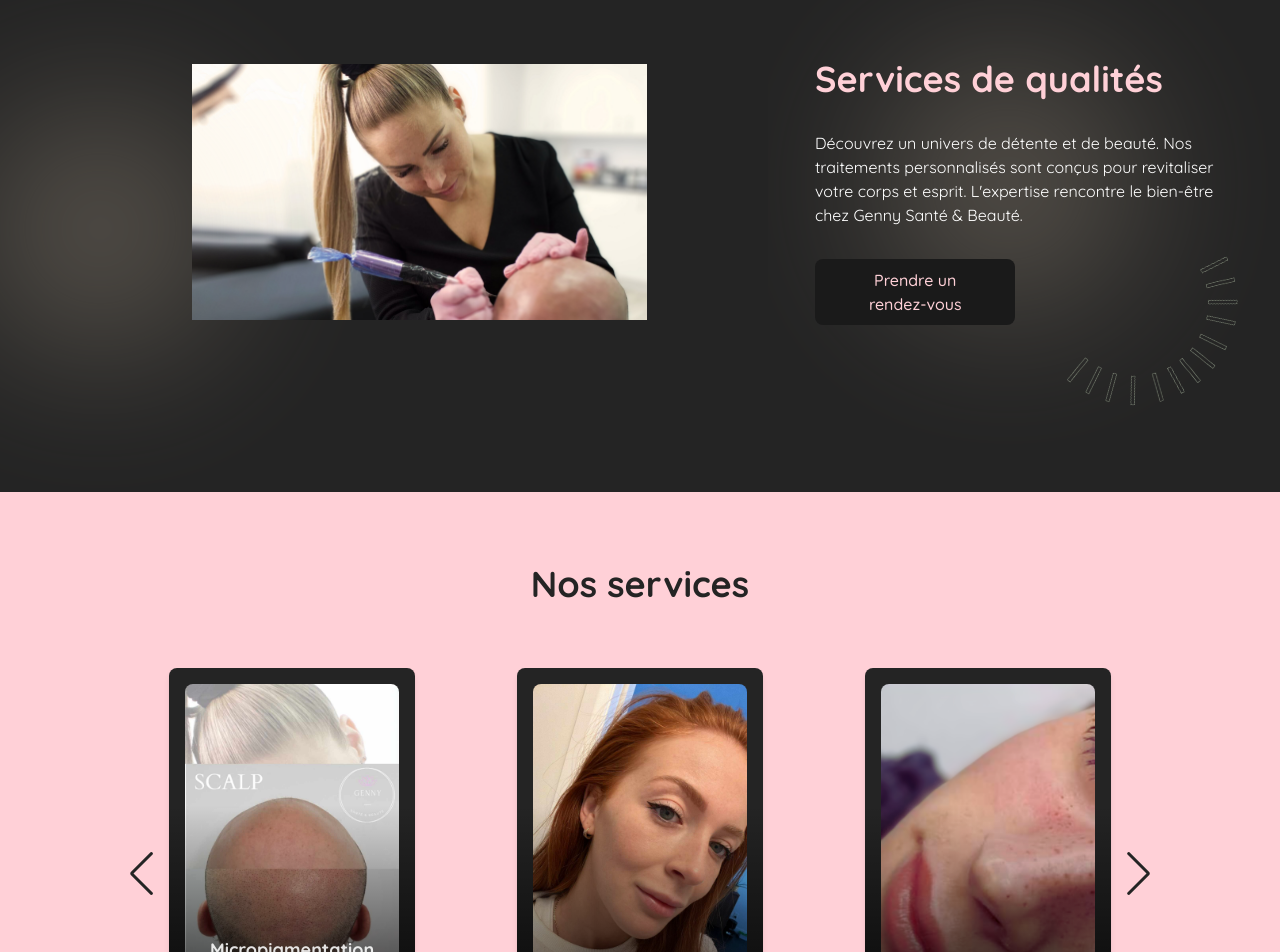
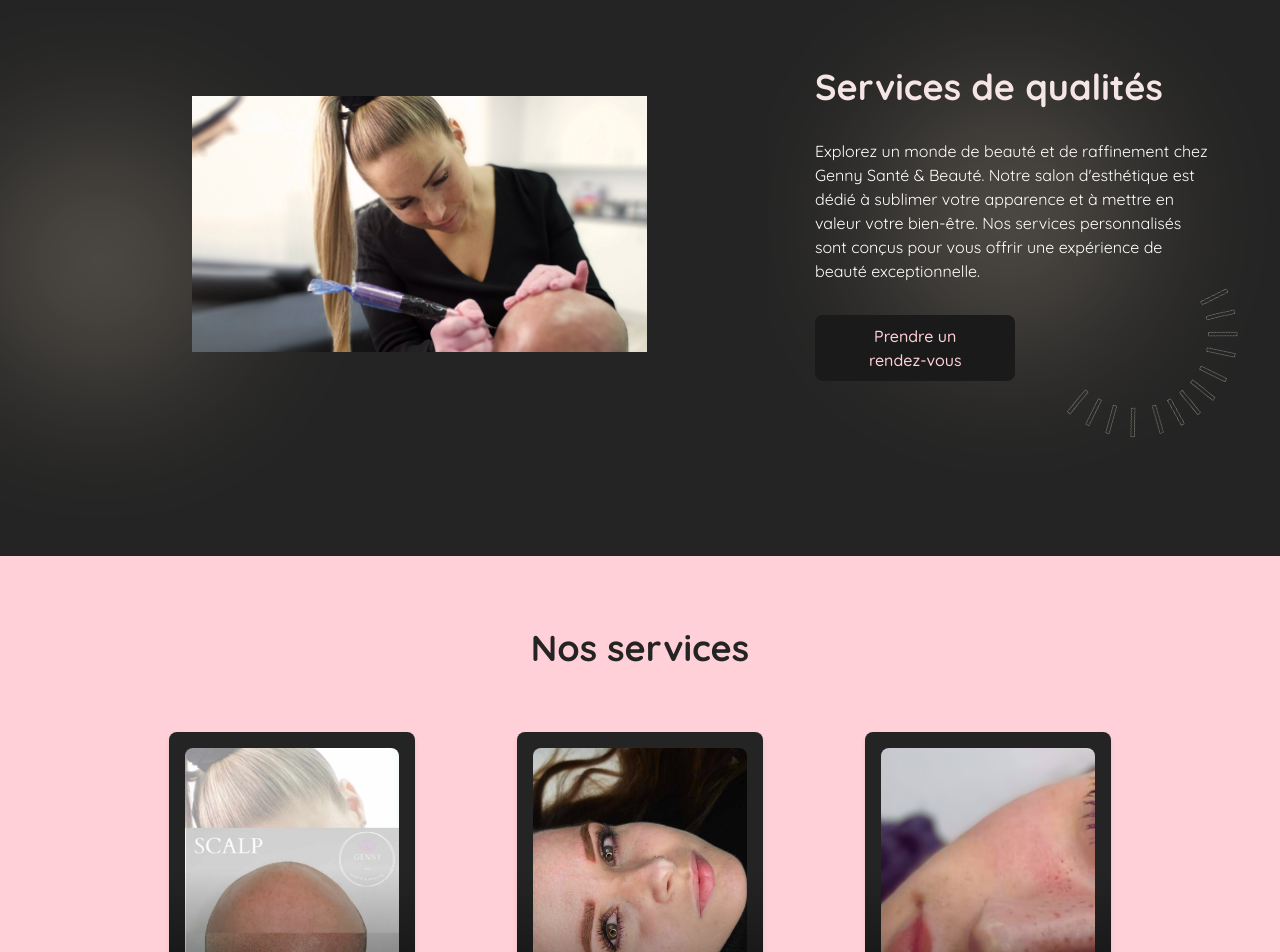
Before and after one commit to demenciel/gc-website, a React (Vite) app: page / in a window 1280 px wide. Shown: the part 780-1732 px from the top of the page. Built offline with nearby package versions, Linux system fonts and the light colour scheme.

Commit message:
fixed speciality banner and added circular progres for videos

```diff
--- a/src/App.jsx
+++ b/src/App.jsx
@@ -15,7 +15,7 @@ function App() {
     <>
       <Navbar />
       <Sidebar />
-      <div className="min-w-320 min-h-screen z-0 flex flex-col">
+      <div className="min-w-320 min-h-screen -translate-y-[-128px] md:-translate-y-0 z-0 flex flex-col">
         <Header />
         <SpecialityBanner />
         <OurServices />
--- a/src/components/Navbar.jsx
+++ b/src/components/Navbar.jsx
@@ -58,13 +58,13 @@ const Navbar = () => {
           style={{ width: "200px" }}
           className="bg-background flex flex-col items-center justify-center h-full space-y-8 text-primary"
         >
-          <a href="#header">Accueil</a>
-          <a href="#ourservices">Services</a>
-          <a href="#aboutme">À propos</a>
+          <a href="#header" className="text-primary">Accueil</a>
+          <a href="#ourservices" className="text-primary">Services</a>
+          <a href="#aboutme" className="text-primary">À propos</a>
           <button className="px-8 py-2">
             <a
               href="https://www.facebook.com/profile.php?id=100064845977672&sk=services"
-              className="text-primary"
+              className="text-cta"
             >
               Prendre rendez-vous
             </a>
--- a/src/components/Video.jsx
+++ b/src/components/Video.jsx
@@ -1,10 +1,23 @@
-import { Box, Modal } from "@mui/material";
-import React from "react";
+import { Box, CircularProgress, Modal } from "@mui/material";
+import React, { useEffect, useState } from "react";
 
 const VideoModal = ({ open, setOpenModal, video }) => {
+  const [isLoading, setIsLoading] = useState(true);
+
   const closeModal = () => {
     setOpenModal(false);
   };
+
+  useEffect(() => {
+    setTimeout(() => {
+      if (open) {
+        setIsLoading(false);
+      }
+    }, 2000);
+    if (!open) {
+      setIsLoading(true);
+    }
+  }, [open]);
 
   const style = {
     position: "absolute",
@@ -21,8 +34,23 @@ const VideoModal = ({ open, setOpenModal, video }) => {
       aria-labelledby="video-modal-title"
       aria-describedby="video-modal-description"
     >
+      {isLoading ? (
+        <>
+          <Box
+            sx={{
+              position: "absolute",
+              top: "50%",
+              left: "50%",
+              transform: "translate(-50%, -50%)",
+            }}
+            className="w-100 h-100"
+          >
+            <CircularProgress size={64} />
+          </Box>
+        </>
+      ) : (
         <Box sx={style} className="w-100">
-        <button className="absolute right-5 top-5" onClick={closeModal}>
+          {/* <button className="absolute right-5 top-5 z-10" onClick={closeModal}>
             <svg
               xmlns="http://www.w3.org/2000/svg"
               className="h-6 w-6 text-background hover:text-cta"
@@ -32,12 +60,13 @@ const VideoModal = ({ open, setOpenModal, video }) => {
             >
               <path d="M6 18L18 6M6 6l12 12" />
             </svg>
-        </button>
+          </button> */}
           <video width="100%" height="100%" controls autoPlay>
             <source src={video} type="video/mp4" />
             Your browser does not support the video tag.
           </video>
         </Box>
+      )}
     </Modal>
   );
 };
--- a/src/index.css
+++ b/src/index.css
@@ -80,19 +80,18 @@ button:focus-visible {
   filter: brightness(0) invert(1); /* This filter turns the image white */
 }
 
-.swiper-button-next,
-.swiper-button-prev {
-  position: absolute;
+.image-swiper-button-next,
+.image-swiper-button-prev {
+  position: relative;
   top: 50%;
   z-index: 10;
   color: #242424;
 }
-
-.swiper-button-next {
+.image-swiper-button-next {
   right: 0px; /* Adjust as needed */
 }
 
-.swiper-button-prev {
+.image-swiper-button-prev {
   left: 0px; /* Adjust as needed */
 }
 
--- a/src/sections/Header.jsx
+++ b/src/sections/Header.jsx
@@ -10,7 +10,7 @@ const Header = () => {
   return (
     <div
       id="header"
-      className="header flex flex-col items-center overflow-hidden -translate-y-[-128px]  md:-translate-y-0  "
+      className="header flex flex-col items-center overflow-hidden relative md:-translate-y-0  "
     >
       <div className="flex flex-col flex-grow md:flex-row lg:flex-row ">
         <div className="p-8 md:w-1/2 lg:w-1/2 flex flex-grow relative justify-center items-center">
--- a/src/sections/OurServices.jsx
+++ b/src/sections/OurServices.jsx
@@ -2,7 +2,6 @@ import React, { useState } from "react";
 import { Swiper, SwiperSlide } from "swiper/react";
 import { Navigation, Pagination, Scrollbar, A11y } from "swiper/modules";
 import "swiper/css"; // basic Swiper styles
-import "swiper/css/navigation"; // if you are using navigation module
 import "swiper/css/pagination";
 
 // photos
@@ -10,7 +9,7 @@ import microblading from "../assets/Photos site genny/Microblading /20231126_112
 import freckles from "../assets/Photos site genny/Freckles/2e70c3bd-847c-4a03-b258-1fb52af2202d.png";
 import eyeliner from "../assets/Photos site genny/Eyeliner-intralash/8b154c47-db7c-4fa1-89aa-26fde0c696b1.png";
 import lipblush from "../assets/Photos site genny/Lipblush /received_879035597100290.jpeg";
-import ombrebrow from "../assets/Photos site genny/Ombrebrow-nanobrow/received_688841509775996.jpeg";
+import ombrebrow from "../assets/Photos site genny/Ombrebrow-nanobrow/400235384_1087187132437627_5368917197133462338_n (1).jpg";
 import micropigmentation from "../assets/Photos site genny/Micropigmentation capillaire /received_2082407108783656.jpeg";
 //videos
 import microbladingombrebrowvideo from "../assets/Photos site genny/video/microblading-ombrebrow.mp4";
@@ -93,10 +92,6 @@ const CarouselCard = ({ title, imageUrl, video }) => {
 };
 
 const OurServices = () => {
-  const [currentSlide, setCurrentSlide] = useState(0);
-
-  const visibleCards = carouselData;
-
   return (
     <div id="ourservices" className="w-full bg-primary relative">
       <div className="pb-16 pt-10">
@@ -114,7 +109,11 @@ const OurServices = () => {
             loop={true} // Enable looping
             speed={500} // Transition speed
             autoHeight={true} // Adjust height to the active slide
-            navigation
+            navigation={{
+              nextEl: ".image-swiper-button-next",
+              prevEl: ".image-swiper-button-prev",
+              disabledClass: "swiper-button-disabled",
+            }}
             breakpoints={{
               768: {
                 slidesPerView: 2,
--- a/src/sections/SpecialityBanner.jsx
+++ b/src/sections/SpecialityBanner.jsx
@@ -8,7 +8,7 @@ const SpecialityBanner = () => {
   return (
     <div
       id="specialitybanner"
-      className="relative w-full px-8 md:px-16 h-3/4-screen relative flex flex-col flex-grow md:flex-row lg:flex-row overflow-clip justify-evenly items-center"
+      className="relative w-full px-8 my-8 md:px-16 h-full-screen md:h-3/4-screen relative flex flex-grow flex-col md:flex-row lg:flex-row overflow-clip justify-evenly items-center"
     >
       <div className=" absolute bottom-top right-0 opacity-50 md:w-[512px] w-[256px] object-scale-down">
         <svg
@@ -54,21 +54,22 @@ const SpecialityBanner = () => {
         </svg>
       </div>
 
-      <div className="md:w-3/4 lg:w-3/4 relative hidden md:flex p-32">
+      <div className="md:w-3/4 md:flex md:p-32">
         <img src={image2} className="object-cover" />
       </div>
       <img
         src={group}
         className="rotate-[75deg] object-scale-down hidden md:block absolute right-[-50px] z-0 bottom-[-70px] md:w-1/4 w-1/2"
       />
-      <div className="pt-32 md:pt-0 w-full md:w-1/2 text-center md:text-left flex flex-col justify-center md:pl-10 space-y-4 z-10">
-        <h1 className="text-4xl font-bold text-primary mb-4">
+      <div className="w-full md:w-1/2 text-center md:text-left flex flex-col justify-center md:pl-10 space-y-4 z-10">
+        <h1 className="text-2xl md:text-4xl font-bold text-cta mb-4">
           Services de qualités
         </h1>
-        <p className="text-white pb-4">
-          Découvrez un univers de détente et de beauté. Nos traitements
-          personnalisés sont conçus pour revitaliser votre corps et esprit.
-          L'expertise rencontre le bien-être chez Genny Santé & Beauté.
+        <p className="text-white pb-4 text-md">
+          Explorez un monde de beauté et de raffinement chez Genny Santé &
+          Beauté. Notre salon d'esthétique est dédié à sublimer votre apparence
+          et à mettre en valeur votre bien-être. Nos services personnalisés sont
+          conçus pour vous offrir une expérience de beauté exceptionnelle.
         </p>
         <button className="px-8 py-2 w-1/2 self-center md:self-start w-full lg:w-1/2">
           <div
```
Also changed, not shown: src/assets/Photos site genny/Ombrebrow-nanobrow/400235384_1087187132437627_5368917197133462338_n (1).jpg (added). Lines whose indentation alone changed are shown as unchanged.
